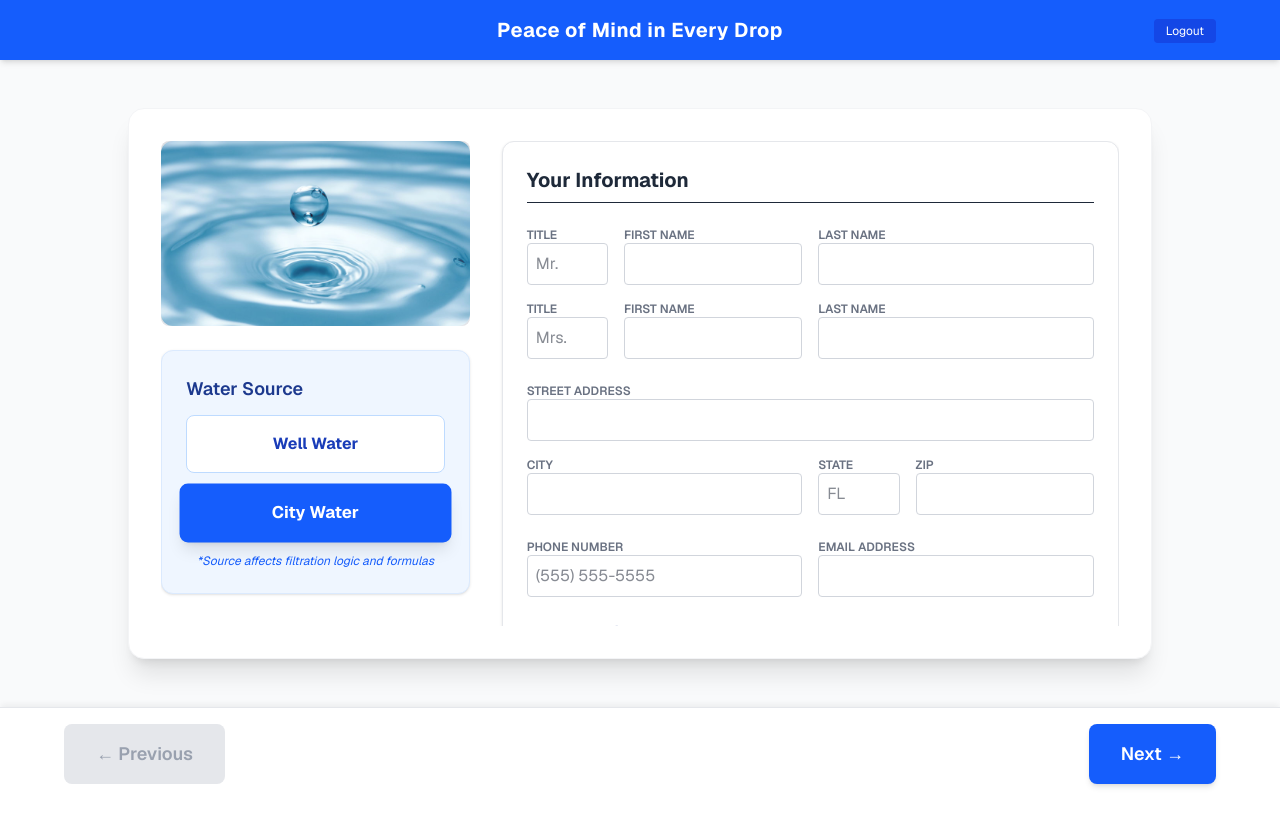
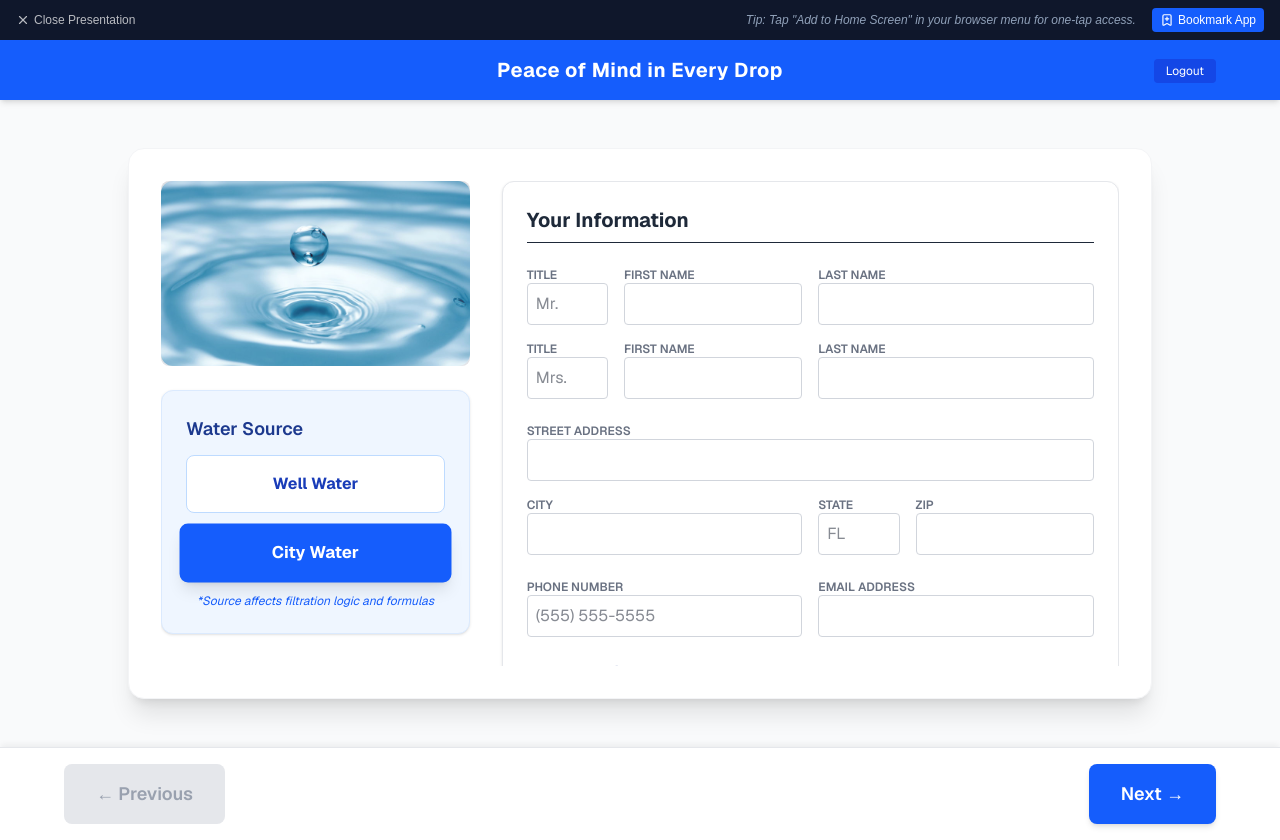
Before and after one commit to edisonguzman/safe-water-solutions, a Next.js app: page /presentation in a window 1280 px wide. Before the commit the page ends 800 px from the top, so only its background shows below. Built offline with nearby package versions, Linux system fonts and the light colour scheme; no server answers.

Commit message:
several changes and favicon

```diff
--- /dev/null
+++ b/app/components/layout/HeaderWrapper.tsx
@@ -0,0 +1,18 @@
+"use client";
+
+import { usePathname } from "next/navigation";
+
+export default function HeaderWrapper({
+  children
+}: {
+  children: React.ReactNode
+}) {
+  const pathname = usePathname();
+
+  // Hide header if on the presentation page or any sub-slide
+  const isPresentationMode = pathname?.startsWith("/presentation");
+
+  if (isPresentationMode) return null;
+
+  return <>{children}</>;
+}
--- /dev/null
+++ b/app/components/presentation/PresentationNav.tsx
@@ -0,0 +1,31 @@
+"use client";
+
+import Link from "next/link";
+import { X, BookmarkPlus } from "lucide-react"; // Install lucide-react if you haven't
+
+export default function PresentationNav() {
+  return (
+    <nav className="bg-slate-900 text-white px-4 py-2 flex justify-between items-center text-xs font-medium">
+      <div className="flex items-center gap-4">
+        <Link
+          href="/dashboard"
+          className="flex items-center gap-1 opacity-70 hover:opacity-100 transition-opacity"
+        >
+          <X size={14} /> Close Presentation
+        </Link>
+      </div>
+
+      <div className="flex items-center gap-4">
+        <span className="text-slate-400 hidden sm:inline italic">
+          Tip: Tap "Add to Home Screen" in your browser menu for one-tap access.
+        </span>
+        <button
+          onClick={() => window.alert("To bookmark: \nSafari: Tap Share -> Add to Home Screen \nChrome: Tap Menu -> Add to Home Screen")}
+          className="flex items-center gap-1 bg-blue-600 px-2 py-1 rounded hover:bg-blue-500 transition-colors"
+        >
+          <BookmarkPlus size={14} /> Bookmark App
+        </button>
+      </div>
+    </nav>
+  );
+}
--- a/app/layout.tsx
+++ b/app/layout.tsx
@@ -4,6 +4,7 @@ import { ClerkProvider, UserButton } from "@clerk/nextjs";
 import { currentUser } from "@clerk/nextjs/server";
 import Link from "next/link";
 import "./globals.css";
+import HeaderWrapper from "@/app/components/layout/HeaderWrapper";
 
 const geistSans = Geist({
   variable: "--font-geist-sans",
@@ -16,8 +17,21 @@ const geistMono = Geist_Mono({
 });
 
 export const metadata: Metadata = {
-  title: "Safe Water Solutions",
+  title: "Safe Water CMS",
   description: "Interactive Sales & Water Testing Platform",
+  icons: {
+    // This covers standard favicons and the high-res tablet bookmark
+    icon: "/favicon.ico",
+    apple: [
+      { url: "/apple-touch-icon.png", sizes: "180x180", type: "image/png" },
+    ],
+  },
+  // This makes the app open without browser bars on tablet
+  appleWebApp: {
+    capable: true,
+    statusBarStyle: "black-translucent",
+    title: "Safe Water CMS",
+  },
 };
 
 export default async function RootLayout({
@@ -25,7 +39,6 @@ export default async function RootLayout({
 }: Readonly<{
   children: React.ReactNode;
 }>) {
-  // Check for the logged-in user and their admin status
   const user = await currentUser();
   const isAdmin = user?.publicMetadata?.role === "admin";
 
@@ -33,7 +46,9 @@ export default async function RootLayout({
     <ClerkProvider>
       <html lang="en">
         <body className={`${geistSans.variable} ${geistMono.variable} antialiased`}>
-          {/* Global Header Navigation */}
+
+          {/* Use the wrapper to conditionally hide the nav */}
+          <HeaderWrapper>
             {user && (
               <nav className="bg-white border-b border-gray-200 px-6 py-4 flex justify-between items-center sticky top-0 z-50 shadow-sm">
                 <div className="flex items-center gap-8">
@@ -49,7 +64,6 @@ export default async function RootLayout({
                       New Presentation
                     </Link>
 
-                  {/* Executive Admin Link - Only visible to you */}
                     {isAdmin && (
                       <Link
                         href="/admin"
@@ -66,8 +80,8 @@ export default async function RootLayout({
                 </div>
               </nav>
             )}
+          </HeaderWrapper>
 
-          {/* Main Application Content */}
           <main>{children}</main>
         </body>
       </html>
--- a/app/presentation/layout.tsx
+++ b/app/presentation/layout.tsx
@@ -1,5 +1,6 @@
 import React from "react";
 import { PresentationProvider } from "@/app/context/PresentationContext";
+import PresentationNav from "@/app/components/presentation/PresentationNav";
 
 export default function PresentationLayout({
   children,
@@ -7,12 +8,14 @@ export default function PresentationLayout({
   children: React.ReactNode;
 }) {
   return (
-    // We wrap all presentation slides inside the provider.
-    // The min-h-screen and bg-gray-50 classes ensure the tablet view
-    // has a consistent, clean background color across all slides.
     <section className="min-h-screen bg-gray-50 flex flex-col">
+      {/* This is the lightweight replacement for your main headers */}
+      <PresentationNav />
+
       <PresentationProvider>
-        {children}
+        <div className="flex-1">
+           {children}
+        </div>
       </PresentationProvider>
     </section>
   );
```
Also changed, not shown: public/images/presentation/apple-touch-icon.png (added). Lines whose indentation alone changed are shown as unchanged.
